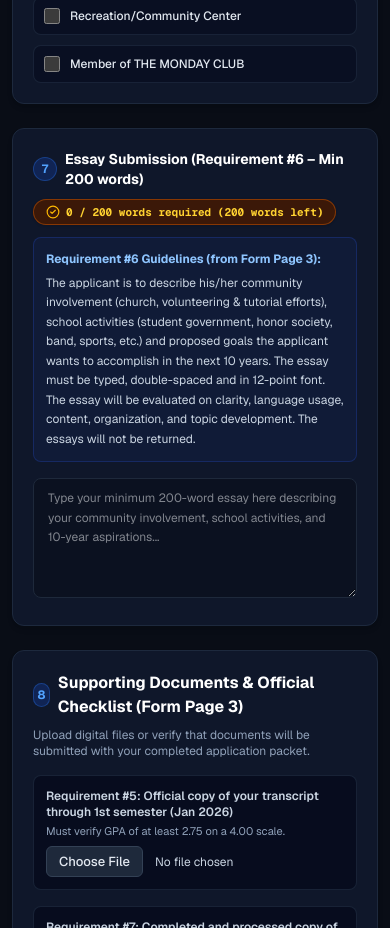
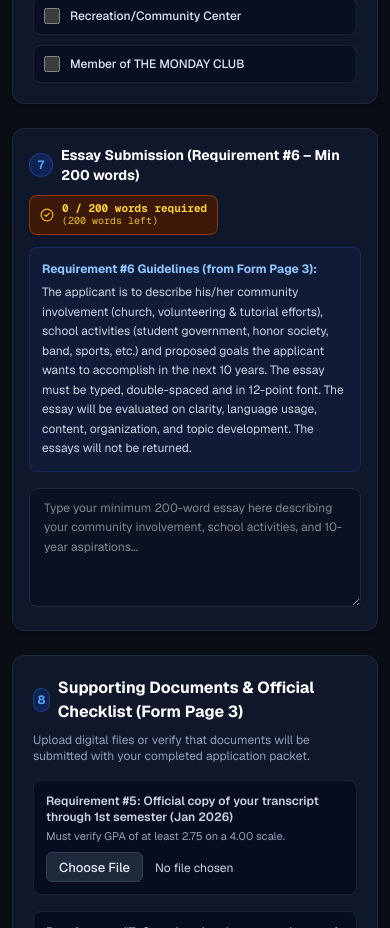
Before and after one commit to Arafat-boss/Scholarship_Applicant_Portal, a Next.js app: page / in a window 390 px wide. Shown: the part 5260-6188 px from the top of the page. Built offline with nearby package versions, Linux system fonts and the light colour scheme.

Commit message:
fix(mobile): break essay word count badge into 2 lines on mobile to prevent overflow

```diff
--- a/components/ApplicantPortal.tsx
+++ b/components/ApplicantPortal.tsx
@@ -1642,7 +1642,7 @@ Over the next ten years, my goal is to earn a Bachelor's degree in Public Health
           {/* ======================================================== */}
           {/* 7. ESSAY SUBMISSION (Requirement #6, Page 3: Min 200 Words) */}
           {/* ======================================================== */}
-          <div className="rounded-xl border border-slate-800 bg-[#0f172a] p-5 sm:p-6 shadow-md">
+          <div className="rounded-xl border border-slate-800 bg-[#0f172a] p-4 sm:p-6 shadow-md">
             <div className="flex flex-col sm:flex-row sm:items-center justify-between gap-2.5 mb-3">
               <h3 className="text-sm sm:text-base font-bold text-white flex items-center gap-2">
                 <span className="flex h-6 w-6 items-center justify-center rounded-full bg-blue-600/20 text-xs font-bold text-blue-400 border border-blue-500/30 shrink-0">
@@ -1650,20 +1650,23 @@ Over the next ten years, my goal is to earn a Bachelor's degree in Public Health
                 </span>
                 <span>Essay Submission (Requirement #6 &ndash; Min 200 words)</span>
               </h3>
-              {/* Live Word Count Indicator - Always single line with whitespace-nowrap */}
+              {/* Live Word Count Indicator: single line on desktop (sm:), clean two lines on mobile */}
               {(() => {
                 const count = essayText.trim() ? essayText.trim().split(/\s+/).filter(Boolean).length : 0;
                 const isMet = count >= 200;
                 return (
                   <span
-                    className={`inline-flex items-center gap-1.5 px-3 py-1 rounded-full text-[11px] sm:text-xs font-mono font-bold border whitespace-nowrap shrink-0 self-start sm:self-auto shadow-sm ${isMet
+                    className={`inline-flex items-center gap-2 px-2.5 sm:px-3 py-1.5 sm:py-1 rounded-lg sm:rounded-full text-[11px] sm:text-xs font-mono font-bold border shrink-0 self-start sm:self-auto shadow-sm max-w-full ${isMet
                       ? 'bg-emerald-950/80 text-emerald-300 border-emerald-700/60'
                       : 'bg-amber-950/80 text-amber-300 border-amber-700/60'
                       }`}
                   >
                     <CheckCircle2 className={`h-3.5 w-3.5 shrink-0 ${isMet ? 'text-emerald-400' : 'text-amber-400'}`} />
-                    <span className="whitespace-nowrap">
-                      {count} / 200 words required {isMet ? '(Criteria Met)' : `(${200 - count} words left)`}
+                    <span className="flex flex-col sm:flex-row sm:items-center sm:gap-1.5 leading-tight">
+                      <span>{count} / 200 words required</span>
+                      <span className="text-[10px] sm:text-xs font-normal sm:font-bold opacity-90">
+                        {isMet ? '(Criteria Met)' : `(${200 - count} words left)`}
+                      </span>
                     </span>
                   </span>
                 );
```
